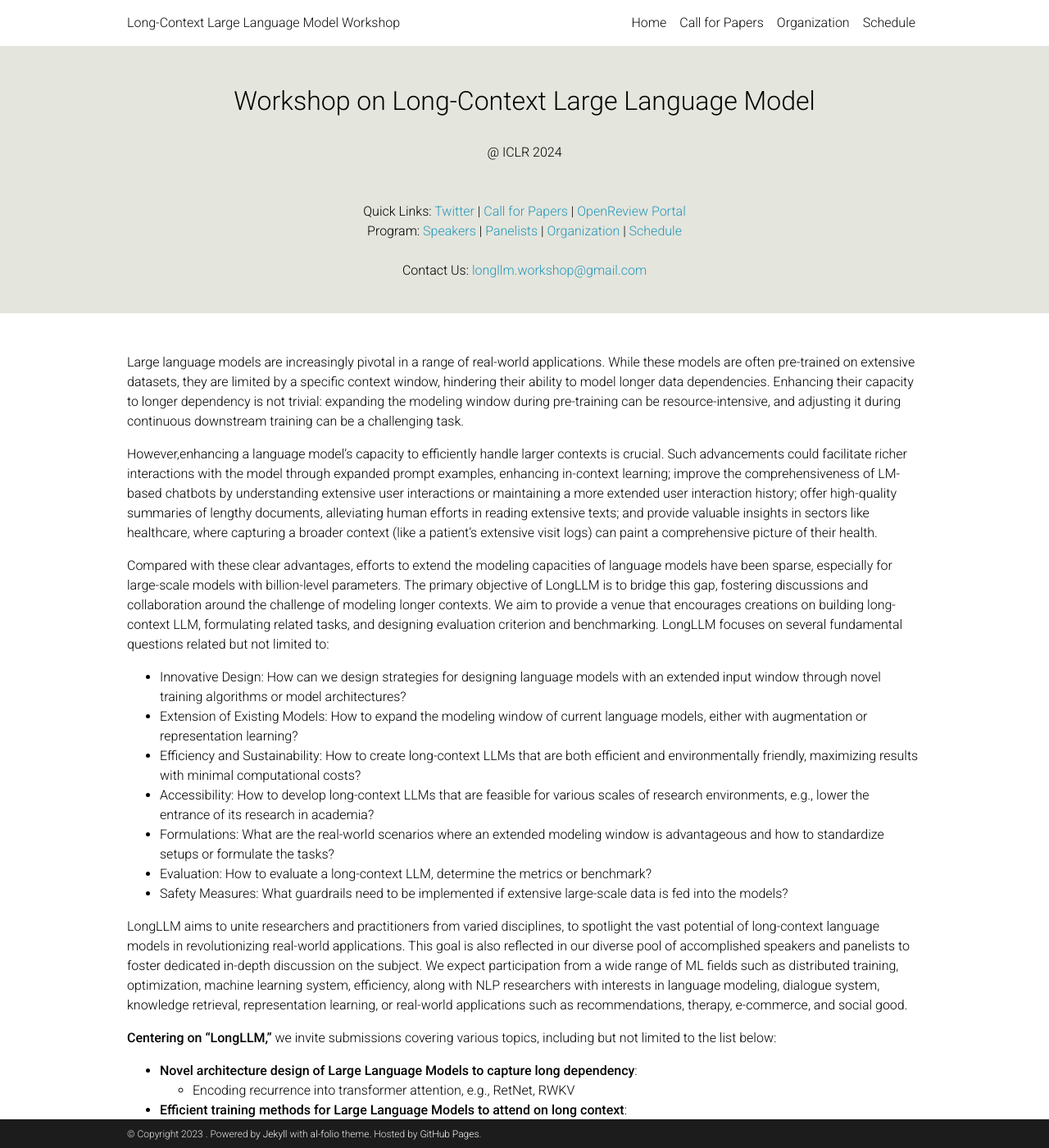
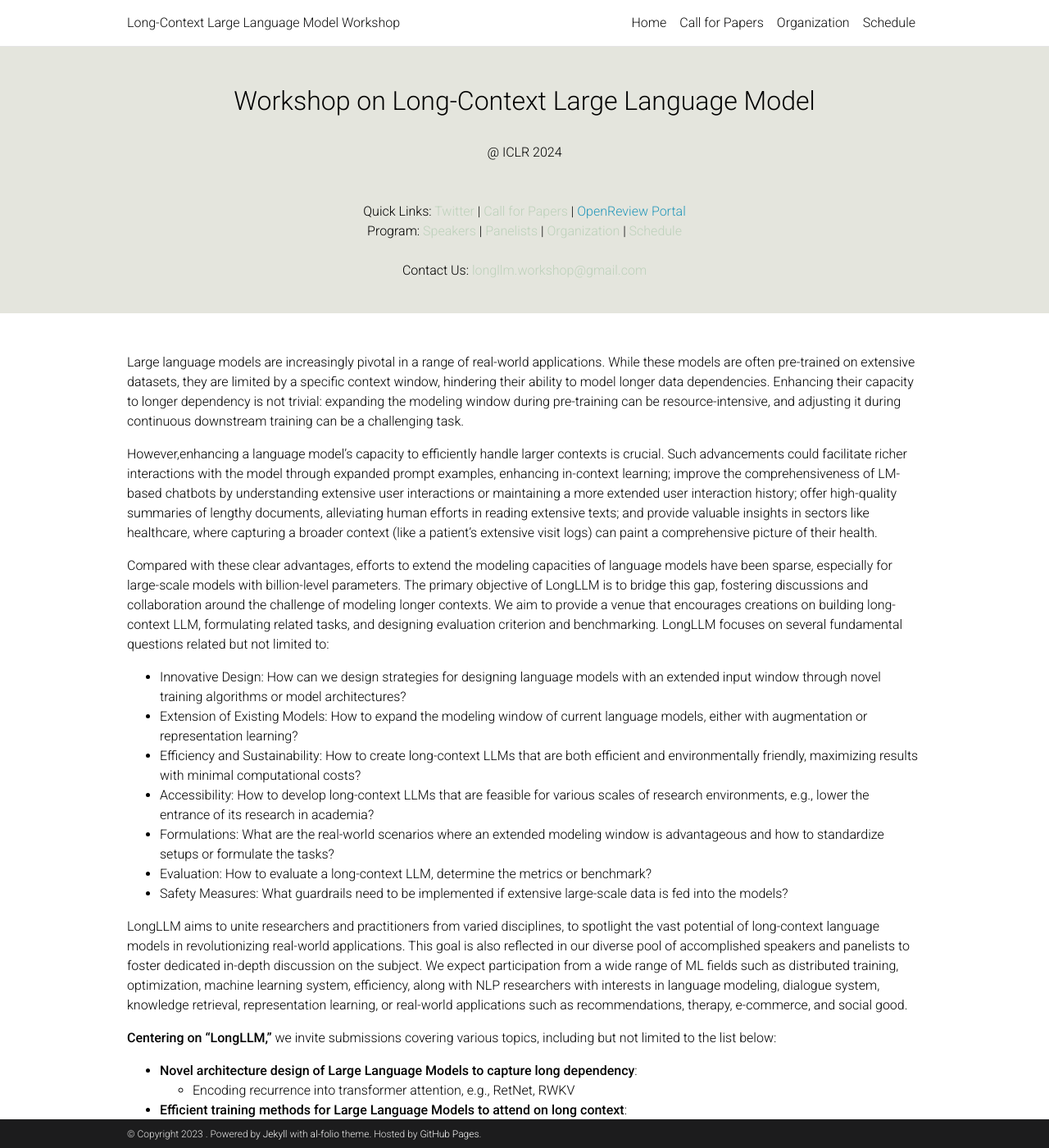
Before and after one commit to longllm-workshop/longllm-workshop.github.io, a Jekyll site: the page built from _pages/home.md, in a window 1280 px wide and 1400 px high. Shown: the whole window at 82% size. Built offline with Jekyll 4.4.1, drawn with Linux system fonts in a browser that asks for light colours; emoji names are drawn with the system emoji font; comment, search, counter and statistics services are not loaded; a style sheet for code colours, icons or effects is not loaded.

Commit message:
linkcolor

```diff
--- a/_layouts/default2.html
+++ b/_layouts/default2.html
@@ -19,6 +19,8 @@ layout: parse
     {%- include header.html %}
 
     <style>
+        a:link{color:#BDD1BB;}
+
         body, .headerr {
             margin: 0;
             padding: 0;
```
